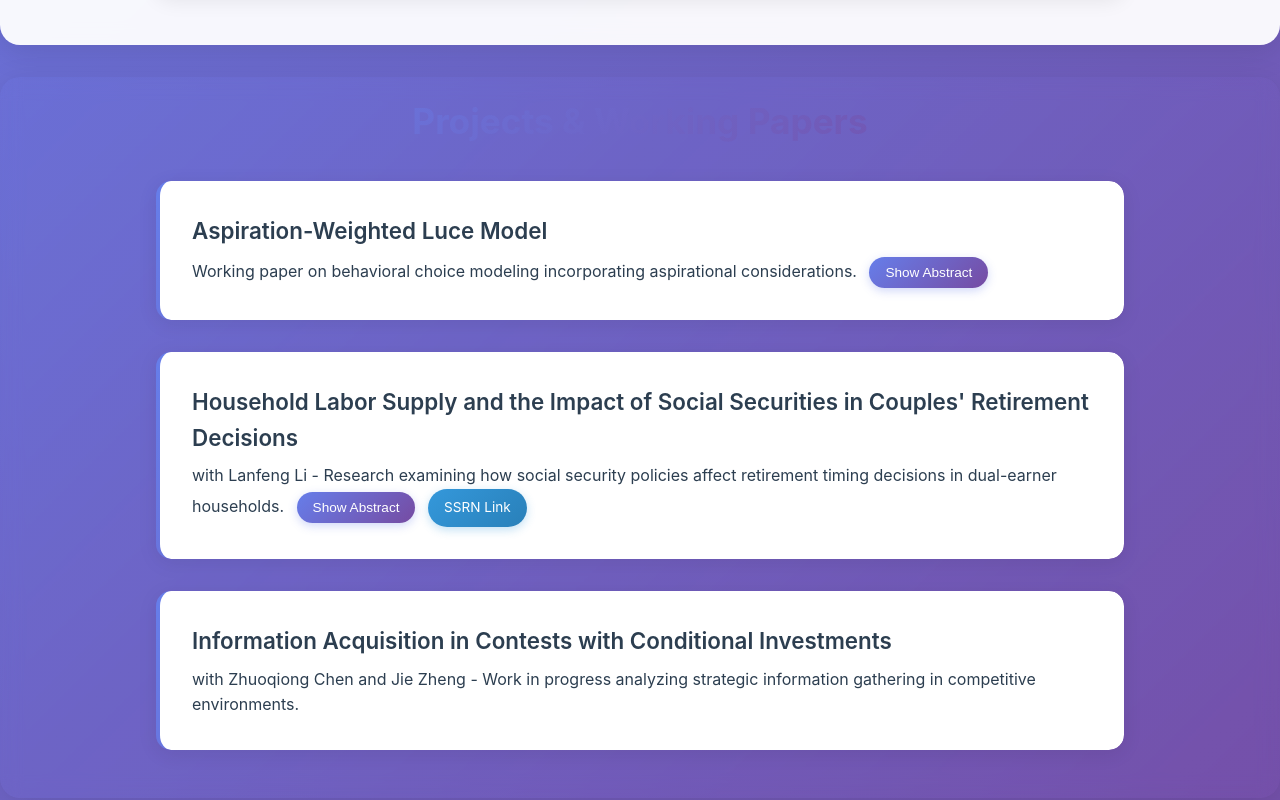
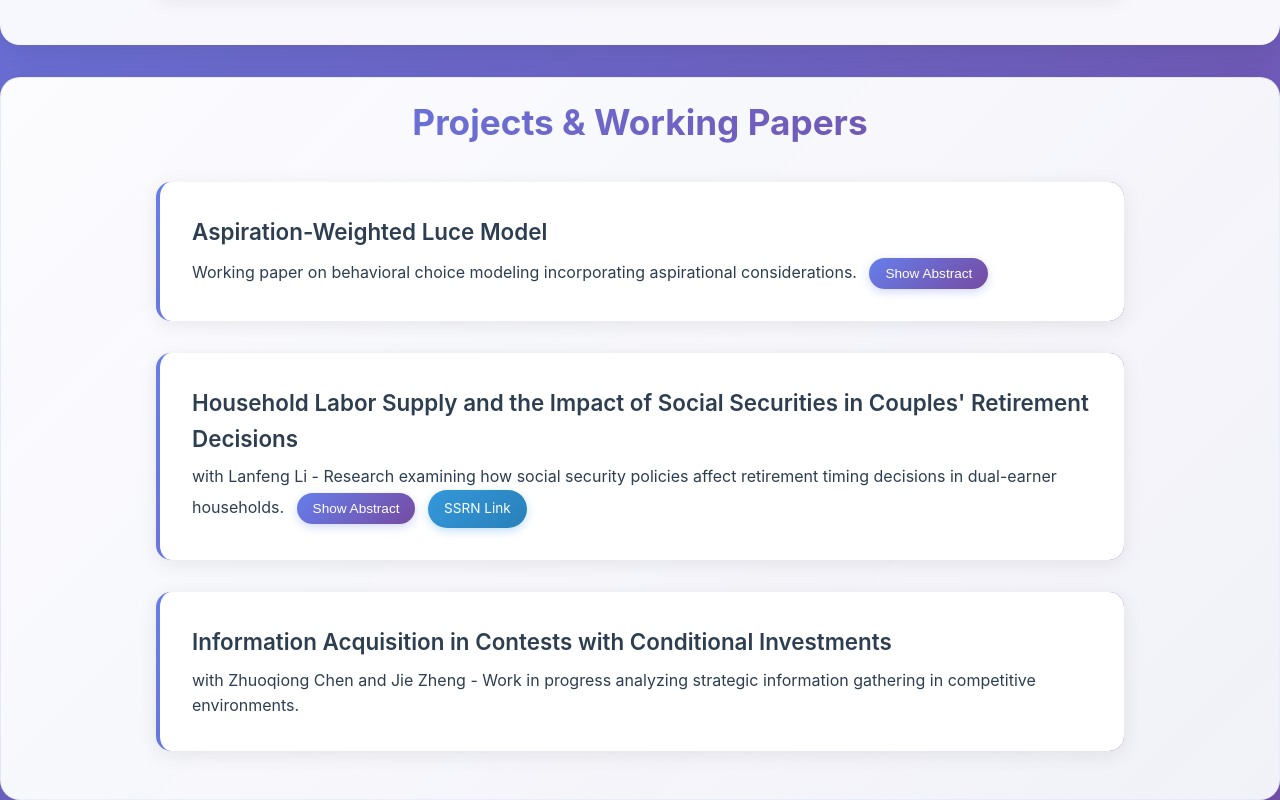
Before and after one commit to Simulate-one/SimingYe.github.io, a plain HTML site: page index.html in a window 1280 px wide. Shown: the part 970-1770 px from the top of the page. Drawn offline with Linux system fonts and the light colour scheme.

Commit message:
Fix Projects section background for better readability

```diff
--- a/style.css
+++ b/style.css
@@ -92,7 +92,8 @@ body {
 }
 
 .section.alternate {
-    background: linear-gradient(135deg, rgba(102, 126, 234, 0.1) 0%, rgba(118, 75, 162, 0.1) 100%);
+    background: linear-gradient(135deg, rgba(255, 255, 255, 0.98) 0%, rgba(248, 250, 252, 0.95) 100%);
+    border: 1px solid rgba(102, 126, 234, 0.1);
 }
 
 .section h2 {
```
